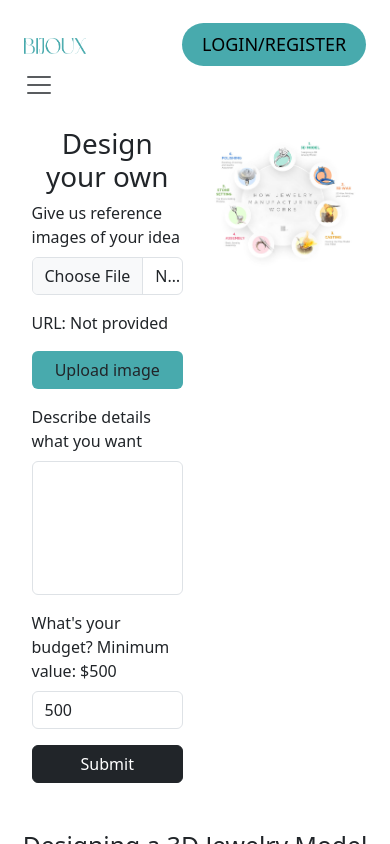
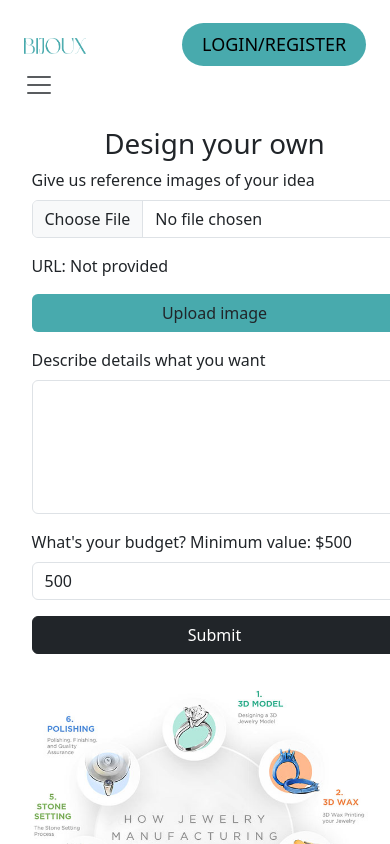
Before and after one commit to AnhNTSE183225/JPOS_FRONT, a React (Vite) app: page /custom-design in a window 390 px wide. Shown: the top 844 px of the page. Built offline with nearby package versions, Linux system fonts and the light colour scheme.

Commit message:
responsive

```diff
--- a/src/pages/CustomDesignPage.jsx
+++ b/src/pages/CustomDesignPage.jsx
@@ -91,7 +91,7 @@ const CustomDesignPage = () => {
         <>
             <div className="container">
                 <div className="row">
-                    <div className="col" style={{ marginLeft: '5vw' }}>
+                    <div className="col-md" style={{ marginLeft: '5vw' }}>
                         <h1 className="text-center">Design your own</h1>
                         <div>
                             <div className="mb-3">
@@ -124,7 +124,7 @@ const CustomDesignPage = () => {
                             </div>
                         </div>
                     </div>
-                    <div className="col" style={{ marginRight: '5vw' }}>
+                    <div className="col-md" style={{ marginRight: '5vw' }}>
                         <img src={img} className="img-fluid" />
                     </div>
                 </div>
```
